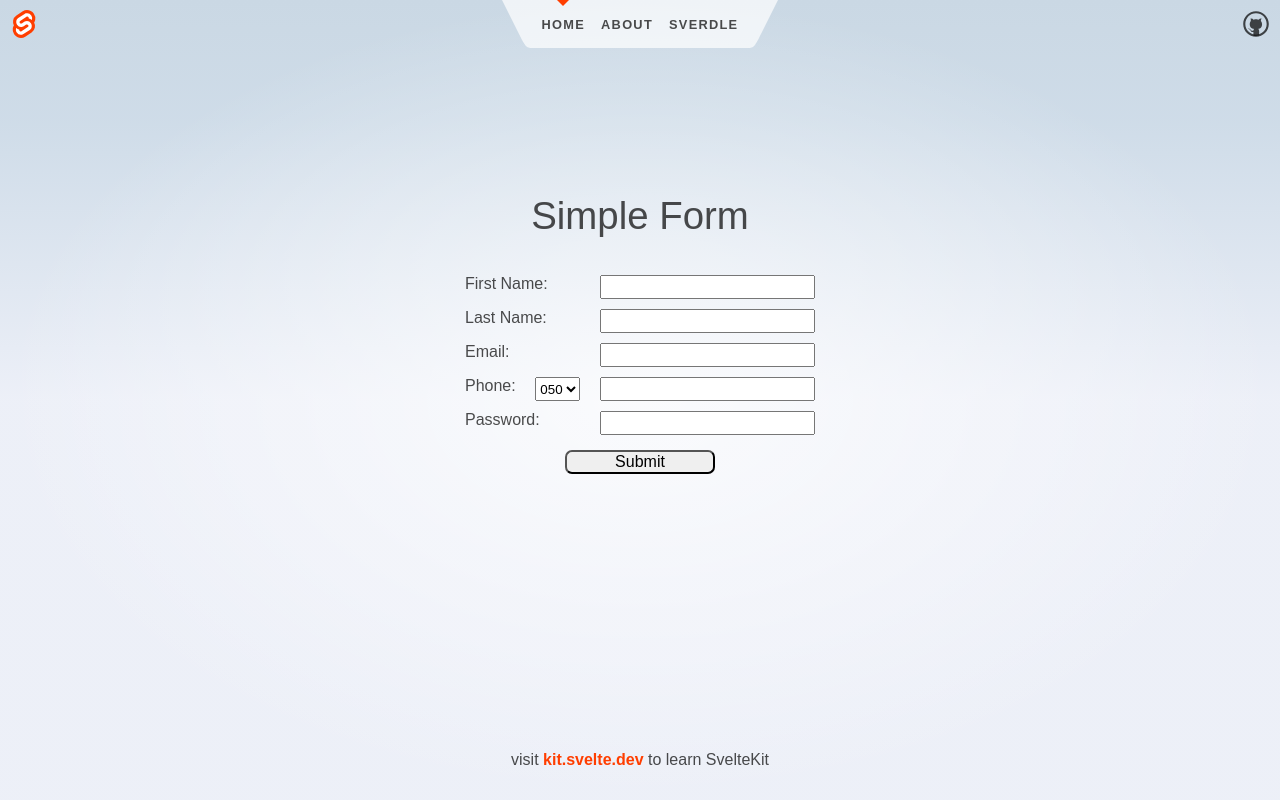
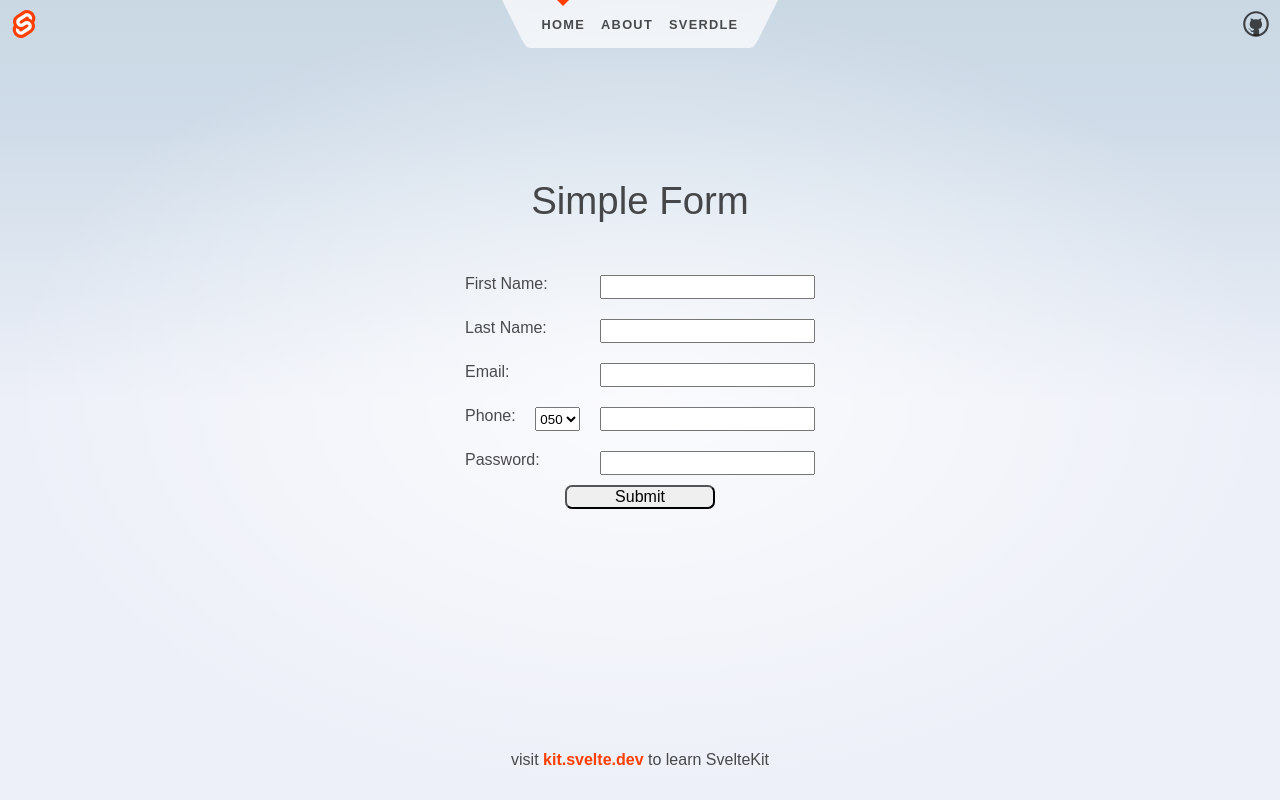
Before and after one commit to romanbishof/gini-test, a SvelteKit app: page / in a window 1280 px wide. Built offline with nearby package versions, Linux system fonts and the light colour scheme.

Commit message:
add basic css

```diff
--- a/src/routes/Form.svelte
+++ b/src/routes/Form.svelte
@@ -57,10 +57,10 @@
       bind:value={firstName}
       on:input={() => (firstNameError = validateFirstName(firstName))}
     />
+  </label>
   {#if firstNameError}
     <p class="error">{firstNameError}</p>
   {/if}
-  </label>
 
   <label>
     Last Name:
@@ -69,10 +69,10 @@
       bind:value={lastName}
       on:input={() => (lastNameError = validateLastName(lastName))}
     />
+  </label>
   {#if lastNameError}
     <p class="error">{lastNameError}</p>
   {/if}
-  </label>
 
   <label>
     Email:
@@ -81,10 +81,10 @@
       bind:value={email}
       on:input={() => (emailError = validateEmail(email))}
     />
+  </label>
   {#if emailError}
     <p class="error">{emailError}</p>
   {/if}
-  </label>
 
   <label>
     Phone:
@@ -99,10 +99,10 @@
       bind:value={phoneNumber}
       on:input={() => (phoneError = validatePhoneNumber(phoneNumber))}
     />
+  </label>
   {#if phoneError}
     <p class="error">{phoneError}</p>
   {/if}
-  </label>
 
   <label>
     Password:
@@ -111,25 +111,28 @@
       bind:value={password}
       on:input={() => (passwordError = validatePassword(password))}
     />
+  </label>
   {#if passwordError}
     <p class="error">{passwordError}</p>
   {/if}
-  </label>
 
   <button type="submit">Submit</button>
 </form>
 
 <style>
+  p {
+    height: 1px;
+    font-size: 15px;
+  }
   form {
     display: flex;
     flex-direction: column;
-    justify-content: center;
     align-items: center;
   }
 
   label {
     min-width: 350px;
-    padding: 5px 5px;
+    margin-top: 20px;
     display: flex;
     justify-content: space-between;
   }
```
Lines whose indentation alone changed are shown as unchanged.
